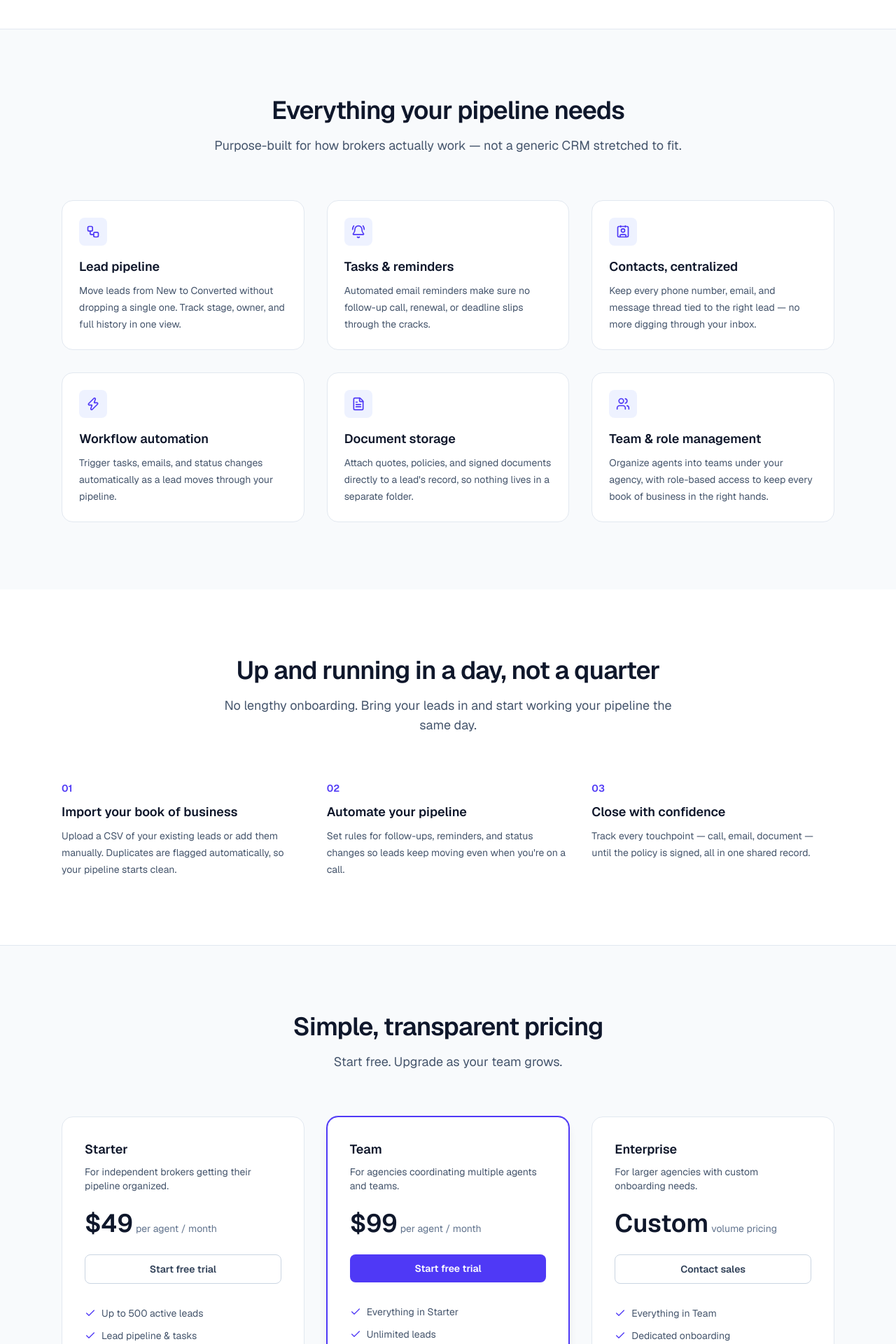
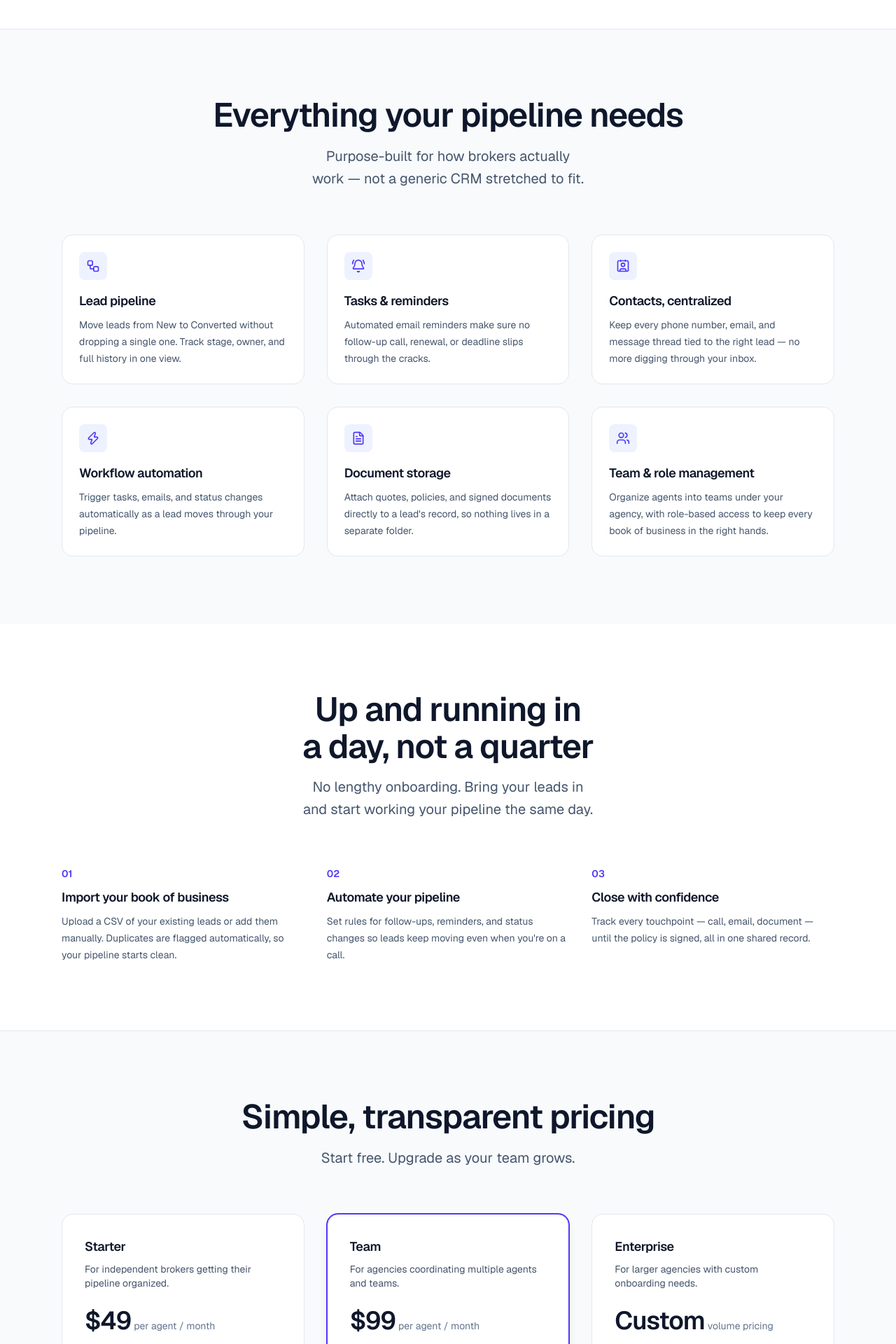
Before and after one commit to DPA-Tricore/public-website, a Next.js app: page / in a window 1280 px wide. Shown: the part 680-2600 px from the top of the page at 70% size. Built offline with nearby package versions, Linux system fonts and the light colour scheme.

Commit message:
style: apply display type scale (size, leading, tracking, measure) to all sections

```diff
--- a/components/CTA.tsx
+++ b/components/CTA.tsx
@@ -2,10 +2,10 @@ export default function CTA() {
   return (
     <section className="mx-auto max-w-6xl px-6 py-24">
       <div className="rounded-3xl bg-indigo-600 px-8 py-16 text-center sm:px-16">
-        <h2 className="mx-auto max-w-xl text-3xl font-semibold tracking-tight text-white sm:text-4xl">
+        <h2 className="mx-auto max-w-xl text-balance text-4xl font-semibold leading-[1.1] tracking-tight text-white sm:text-5xl">
           Ready to organize your book of business?
         </h2>
-        <p className="mx-auto mt-4 max-w-lg text-lg text-indigo-100">
+        <p className="mx-auto mt-4 max-w-xl text-balance text-xl leading-8 text-indigo-100">
           Import your leads in minutes and see your whole pipeline in one
           place.
         </p>
--- a/components/Features.tsx
+++ b/components/Features.tsx
@@ -5,10 +5,10 @@ export default function Features() {
     <section id="features" className="border-t border-slate-200 bg-slate-50">
       <div className="mx-auto max-w-6xl px-6 py-24">
         <div className="mx-auto max-w-2xl text-center">
-          <h2 className="text-3xl font-semibold tracking-tight text-slate-900 sm:text-4xl">
+          <h2 className="text-balance text-4xl font-semibold leading-[1.1] tracking-tight text-slate-900 sm:text-5xl">
             Everything your pipeline needs
           </h2>
-          <p className="mt-4 text-lg text-slate-600">
+          <p className="mx-auto mt-4 max-w-xl text-balance text-xl leading-8 text-slate-600">
             Purpose-built for how brokers actually work — not a generic CRM
             stretched to fit.
           </p>
@@ -25,7 +25,7 @@ export default function Features() {
                 <div className="flex h-10 w-10 items-center justify-center rounded-lg bg-indigo-50">
                   <Icon className="h-5 w-5 text-indigo-600" />
                 </div>
-                <h3 className="mt-4 text-lg font-semibold text-slate-900">
+                <h3 className="mt-4 text-lg font-semibold tracking-tight text-slate-900">
                   {feature.title}
                 </h3>
                 <p className="mt-2 text-sm leading-6 text-slate-600">
--- a/components/HowItWorks.tsx
+++ b/components/HowItWorks.tsx
@@ -4,10 +4,10 @@ export default function HowItWorks() {
   return (
     <section id="how-it-works" className="mx-auto max-w-6xl px-6 py-24">
       <div className="mx-auto max-w-2xl text-center">
-        <h2 className="text-3xl font-semibold tracking-tight text-slate-900 sm:text-4xl">
+        <h2 className="text-balance text-4xl font-semibold leading-[1.1] tracking-tight text-slate-900 sm:text-5xl">
           Up and running in a day, not a quarter
         </h2>
-        <p className="mt-4 text-lg text-slate-600">
+        <p className="mx-auto mt-4 max-w-xl text-balance text-xl leading-8 text-slate-600">
           No lengthy onboarding. Bring your leads in and start working your
           pipeline the same day.
         </p>
@@ -19,7 +19,7 @@ export default function HowItWorks() {
             <span className="text-sm font-semibold text-indigo-600">
               {step.number}
             </span>
-            <h3 className="mt-2 text-lg font-semibold text-slate-900">
+            <h3 className="mt-2 text-lg font-semibold tracking-tight text-slate-900">
               {step.title}
             </h3>
             <p className="mt-2 text-sm leading-6 text-slate-600">
--- a/components/Pricing.tsx
+++ b/components/Pricing.tsx
@@ -6,10 +6,10 @@ export default function Pricing() {
     <section id="pricing" className="border-t border-slate-200 bg-slate-50">
       <div className="mx-auto max-w-6xl px-6 py-24">
         <div className="mx-auto max-w-2xl text-center">
-          <h2 className="text-3xl font-semibold tracking-tight text-slate-900 sm:text-4xl">
+          <h2 className="text-balance text-4xl font-semibold leading-[1.1] tracking-tight text-slate-900 sm:text-5xl">
             Simple, transparent pricing
           </h2>
-          <p className="mt-4 text-lg text-slate-600">
+          <p className="mx-auto mt-4 max-w-xl text-balance text-xl leading-8 text-slate-600">
             Start free. Upgrade as your team grows.
           </p>
         </div>
@@ -24,13 +24,13 @@ export default function Pricing() {
                   : "border-slate-200 bg-white"
               }`}
             >
-              <h3 className="text-lg font-semibold text-slate-900">
+              <h3 className="text-lg font-semibold tracking-tight text-slate-900">
                 {tier.name}
               </h3>
               <p className="mt-2 text-sm text-slate-600">{tier.description}</p>
 
               <div className="mt-6 flex items-baseline gap-1">
-                <span className="text-4xl font-semibold text-slate-900">
+                <span className="text-4xl font-semibold tracking-tight text-slate-900">
                   {tier.price}
                 </span>
                 <span className="text-sm text-slate-500">
```
